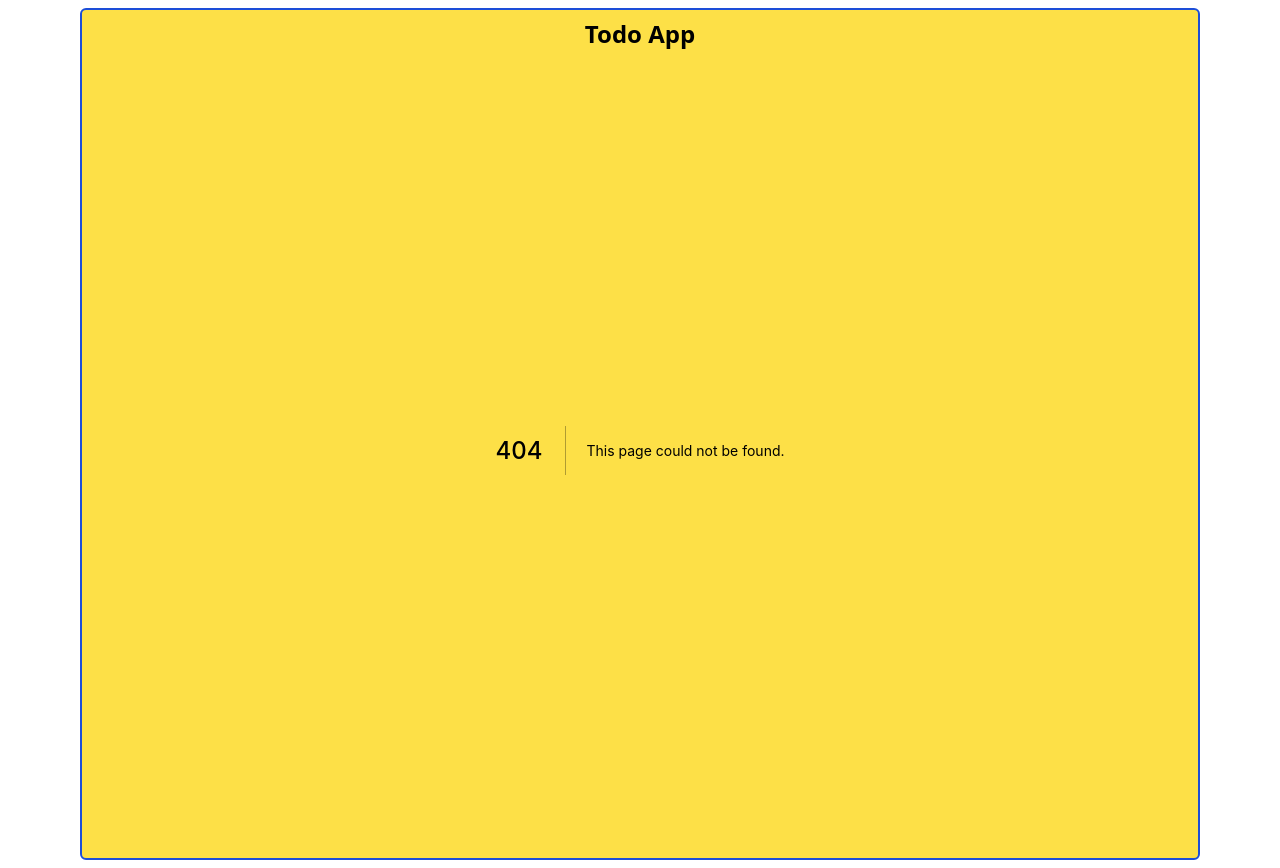
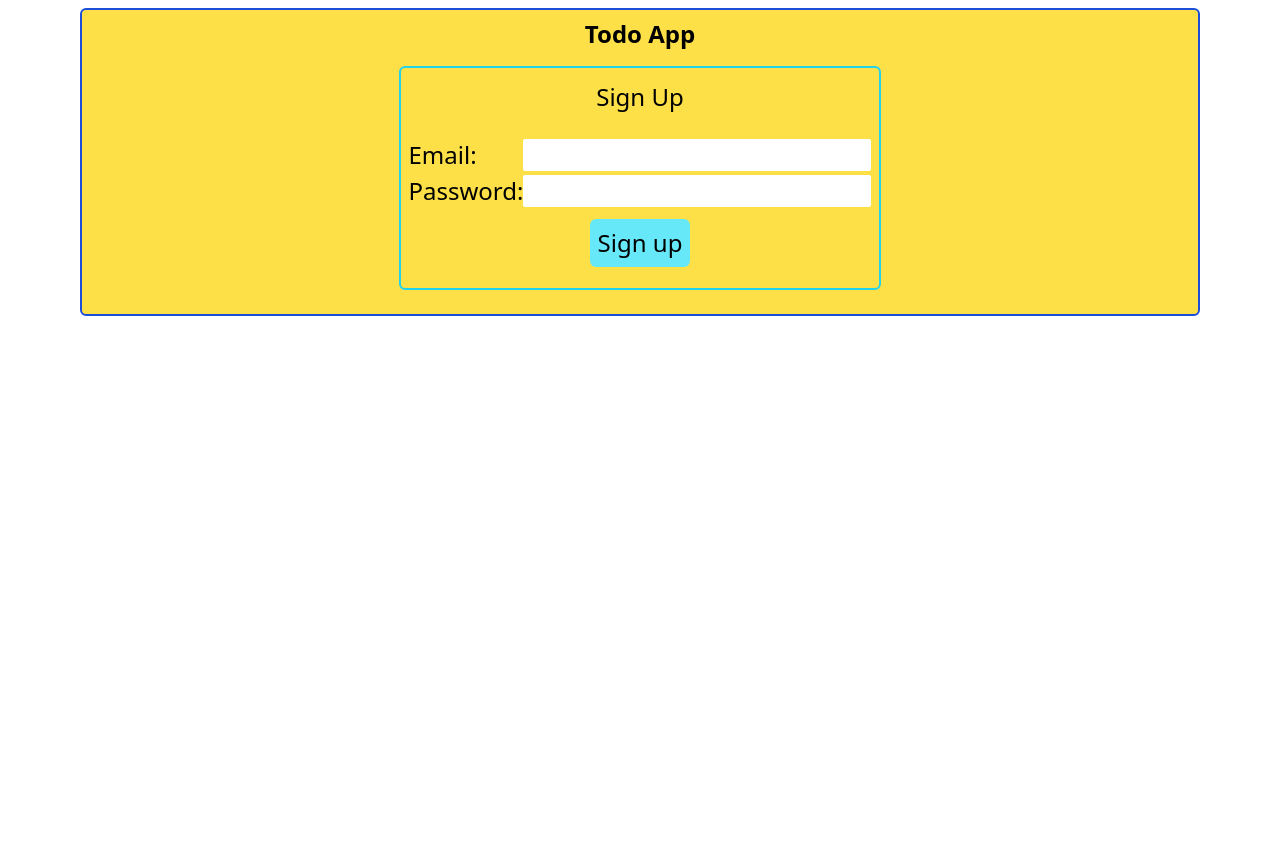
Before and after one commit to ndhanh96/todo-app, a Next.js app: page /signup in a window 1280 px wide. Before the commit this address had no page. After the commit the page ends 800 px from the top, so only its background shows below. Built offline with nearby package versions, Linux system fonts and the light colour scheme.

Commit message:
all function is done, update style next...

```diff
--- a/components/TodoForm.tsx
+++ b/components/TodoForm.tsx
@@ -19,9 +19,16 @@ function TodoForm({
   const router = useRouter();
   const queryClient = useQueryClient();
 
-  const handleChange = (e: React.FormEvent<HTMLInputElement>) => {
-    setCurrentTodo(e.currentTarget.value);
+  const handleChange = (e: any) => {
+    setCurrentTodo(e.target.value);
     console.log(currentTodo);
+  };
+  const preventLineBreak = (e: any) => {
+    if (e.keyCode == 13 && !e.shiftKey) { //when user press enter
+      // prevent line break
+      e.preventDefault();
+      updateTodo.mutate(e)
+    }
   };
 
   useEffect(() => {
@@ -30,7 +37,7 @@ function TodoForm({
 
   const updateTodo = useMutation(
     async (e: React.FormEvent<HTMLFormElement>) => {
-      e.preventDefault();
+      e?.preventDefault();
       const data = {
         post_id: postID,
         content: currentTodo,
@@ -99,11 +106,14 @@ function TodoForm({
               className='flex justify-center my-1 '
               onSubmit={(e) => updateTodo.mutate(e)}
             >
-              <input
+              <textarea
+                onKeyDown={preventLineBreak}
+                onChange={handleChange}
+                rows={1}
                 disabled={!editForm}
-                className='border border-yellow-400 outline-none disabled:bg-blue-300 bg-blue-500 rounded-md'
+                wrap='off'
                 value={currentTodo!}
-                onChange={handleChange}
+                className=' h-14 overflow-x-auto border border-yellow-400 outline-none disabled:bg-blue-300 bg-blue-500 rounded-md resize-none'
               />
               {session && userEmail == session.user?.email ? (
                 <>
--- a/package.json
+++ b/package.json
@@ -15,6 +15,7 @@
     "next-auth": "^4.3.4",
     "react": "17.0.2",
     "react-dom": "17.0.2",
+    "react-hook-form": "^7.32.0",
     "react-query": "^3.39.1"
   },
   "devDependencies": {
--- a/pages/api/post.tsx
+++ b/pages/api/post.tsx
@@ -1,6 +1,6 @@
 import { prisma } from '../../prisma/db';
 import { getSession } from 'next-auth/react';
-import * as agron2 from 'argon2';
+import * as argon2 from 'argon2';
 import {
   NextApiRequest,
   NextApiResponse,
@@ -22,11 +22,13 @@ export default async function handler(
         },
       });
       if (checkEmailInDB == null) {
+        //login with provider liek google or facebook... will
+        // create an account in DB if email is not in DB.
         const addAccount = await prisma.user.create({
           data: {
             email: session.user!.email!,
             name: 'test',
-            password: await agron2.hash('asdasfasfa'),
+            password: await argon2.hash('asdasfasfa'),
           },
         });
       }
@@ -44,7 +46,7 @@ export default async function handler(
   }
   if (method == 'DELETE') {
     if (session) {
-      const ifUserHasTodo = prisma.post.findFirst({
+      const ifUserHasTodo = await prisma.post.findFirst({
         where: {
           post_id: req.body.post_id,
           user_email: session?.user?.email,
--- a/pages/api/test.tsx
+++ b/pages/api/test.tsx
@@ -1,5 +1,4 @@
 import { prisma } from '../../prisma/db';
-import { PrismaClient } from '@prisma/client';
 import {
   NextApiRequest,
   NextApiResponse,
--- a/pages/api/todototal.tsx
+++ b/pages/api/todototal.tsx
@@ -1,4 +1,3 @@
-import { PrismaClient } from "@prisma/client";
 import { NextApiRequest, NextApiResponse } from "../../node_modules/next/dist/shared/lib/utils";
 import {prisma} from '../../prisma/db'
 
--- /dev/null
+++ b/pages/api/user/signup.tsx
@@ -0,0 +1,33 @@
+import { prisma } from '../../../prisma/db';
+import { NextApiRequest, NextApiResponse } from 'next/dist/shared/lib/utils';
+import * as argon2 from 'argon2';
+import { getSession } from 'next-auth/react';
+
+export default async function handler(
+  req: NextApiRequest,
+  res: NextApiResponse
+) {
+  const session = await getSession({req});
+  const { method } = req;
+  if (!session && method == 'POST') {
+    const checkEmailInDB = await prisma.user.findUnique({
+      where: {
+        email: req.body.email
+      }
+    })
+    console.log('check email',checkEmailInDB)
+    if(checkEmailInDB == null) {
+      const createUser = await prisma.user.create({
+        data: {
+          email: req.body.email,
+          password: await argon2.hash(req.body.password)
+        }
+      })
+      res.status(200).json('created user')
+    } else {
+      res.status(401).json('user existed')
+    }
+  } else {
+    res.status(400).json('Already Login')
+  }
+}
--- a/pages/register.tsx
+++ /dev/null
@@ -1,9 +0,0 @@
-import React from 'react'
-
-const Register = () => {
-  return (
-    <div>Register</div>
-  )
-}
-
-export default Register
--- a/pages/signin.tsx
+++ b/pages/signin.tsx
@@ -1,21 +1,16 @@
 import {
-  getCsrfToken,
   getProviders,
   signIn,
   useSession,
 } from 'next-auth/react';
+import Link from 'next/link';
 import { useRouter } from 'next/router';
 import React, { useState } from 'react';
+import { useForm } from 'react-hook-form';
+import { useMutation } from 'react-query';
 
-const SignIn = ({
-  providers,
-  csrfToken,
-}: {
-  providers: any;
-  csrfToken: any;
-}) => {
-  const [email, setEmail] = useState('');
-  const [password, setPassword] = useState('');
+const SignIn = ({ providers }: { providers: any }) => {
+  const { register, handleSubmit } = useForm();
   const { data: session } = useSession();
   const router = useRouter();
 
@@ -23,19 +18,36 @@ const SignIn = ({
     router.push('/');
   }
 
-  function handleSubmit(e: React.FormEvent<HTMLFormElement>) {
-    e.preventDefault();
-    signIn('credentials', { email: email, password: password });
+  const isSignIn = useMutation(
+    async (data: any) => {
+      const respone: any = await signIn('credentials', {
+        redirect: false,
+        email: data.email,
+        password: data.password,
+      });
+      if (!respone.ok) throw new Error('something wrong');
+      return respone; //signIn already return json object so no need for .json()
+    },
+    {
+      onSuccess: () => router.push('/'),
     }
+  );
 
   return (
-    <div className='flex flex-col'>
+    <>
+      {isSignIn.isLoading ? (
+        <div className='text-white'>Logining ......</div>
+      ) : (
+        <>
+          {isSignIn.isError ? <div>Something wrong happen</div> : <></>}
+          {isSignIn.isSuccess ? <></> : null}
+          <div className='flex flex-col h-72 py-2 px-2 justify-between rounded-md bg-green-500'>
             {Object.values(providers).map((provider: any) => {
               if (provider.id === 'credentials') return;
               return (
                 <div key={provider.name}>
                   <button
-              className='p-2 m-1 bg-blue-600 text-slate-200 rounded-md'
+                    className=' p-2  bg-red-600 text-white rounded-md'
                     onClick={() => signIn(provider.id)}
                   >
                     Sign in with {provider.name}
@@ -43,30 +55,31 @@ const SignIn = ({
                 </div>
               );
             })}
+            <div className=''>
               <form
                 className='flex flex-col items-start w-full gap-1'
-        onSubmit={(e) => handleSubmit(e)}
+                onSubmit={handleSubmit((data) => isSignIn.mutate(data))}
               >
-        <div className='w-full flex flex-wrap justify-between bg-cyan-300'>
-          <span className='bg-zinc-200'>Email</span>
+                <label className='flex w-full justify-between'>
+                  Email:
                   <input
-            className=''
-            name='email'
                     type='email'
-            value={email}
-            onChange={(e) => setEmail(e.currentTarget.value)}
+                    {...register('email', {
+                      pattern: /^[\w-\.]+@([\w-]+\.)+[\w-]{2,4}$/g,
+                      required: true,
+                    })}
+                  ></input>
+                </label>
+
+                <label className='flex w-full justify-between'>
+                  Password:
+                  <input
+                    type='password'
+                    {...register('password', {
+                      required: true,
+                    })}
                   />
-        </div>
-
-        <div className='w-full flex flex-wrap justify-between '>
-          <span>Password</span>
-          <input
-            name='password'
-            type='password'
-            value={password}
-            onChange={(e) => setPassword(e.currentTarget.value)}
-          />
-        </div>
+                </label>
 
                 <button
                   className='flex bg-cyan-300 p-2 rounded-md w-auto m-auto'
@@ -76,13 +89,24 @@ const SignIn = ({
                 </button>
               </form>
             </div>
+
+            <div className=''>
+              <Link href={'/signup'}>
+                <button className='text-smborder rounded-md p-2 border-cyan-300 bg-blue-700 text-white'>
+                  Sign Up
+                </button>
+              </Link>
+            </div>
+          </div>
+        </>
+      )}
+    </>
   );
 };
 export default SignIn;
 export async function getServerSideProps() {
   const providers = await getProviders();
-  const csrfToken = await getCsrfToken();
   return {
-    props: { providers, csrfToken },
+    props: { providers },
   };
 }
--- /dev/null
+++ b/pages/signup.tsx
@@ -0,0 +1,74 @@
+import { useRouter } from 'next/router';
+import React from 'react';
+import { useForm } from 'react-hook-form';
+import { useMutation } from 'react-query';
+
+const Register = () => {
+  const { register, handleSubmit } = useForm();
+  const router = useRouter();
+  const signup = useMutation(
+    async (data: any) => {
+      const respone = await fetch('/api/user/signup', {
+        headers: {
+          'Content-Type': 'application/json',
+          // 'Content-Type': 'application/x-www-form-urlencoded',
+        },
+        method: 'POST',
+        body: JSON.stringify({
+          email: data.email,
+          password: data.password,
+        }),
+      });
+      if (!respone.ok) throw new Error(respone.status.toString());
+      return respone.json();
+    },
+    {
+      onSuccess: () => router.push('/signin'),
+    }
+  );
+
+  return (
+    <>
+      {signup.isLoading ? (
+        <div>Signing Up....</div>
+      ) : (
+        <>
+          {signup.isError ? <div>something wrong</div> : null}
+          {signup.isSuccess ? <></> : null}
+          <div className='flex h-56 flex-col justify-around border-2 border-cyan-400 px-2 my-4 rounded-md'>
+            <h1 className='text-2xl text-center'>Sign Up</h1>
+            <form
+              onSubmit={handleSubmit((data) => signup.mutate(data))}
+              className='w-full flex flex-col gap-1'
+            >
+              <label className='flex justify-between '>
+                Email:
+                <input
+                  type='email'
+                  {...register('email', { required: true })}
+                  className='focus:outline-green-600 rounded-sm'
+                ></input>
+              </label>
+              <label className='flex justify-between'>
+                Password:
+                <input
+                  type='password'
+                  {...register('password', { required: true })}
+                  className=' focus:outline-blue-600 rounded-sm '
+                ></input>
+              </label>
+              <button
+                type='submit'
+                className='bg-cyan-300 p-2 rounded-md my-2 mx-auto'
+              >
+                Sign up
+              </button>
+            </form>
+          </div>
+        </>
+      )}
+    </>
+  );
+};
+
+export default Register;
```
Also changed, not shown: 1 other file (tests, documents, lock files or other folders). Lines whose indentation alone changed are shown as unchanged.
